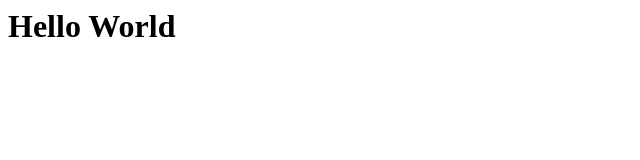
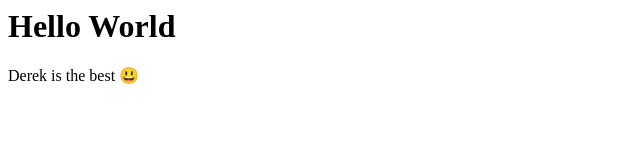
Before and after one commit to maddieposhard/maddieposhard.github.io, a plain HTML site: page index.html in a window 1280 px wide. Shown: the whole page, without its empty margins (0-640 px from the left). Drawn offline with Linux system fonts and the light colour scheme.

Commit message:
2nd commit

```diff
--- a/index.html
+++ b/index.html
@@ -1 +1,2 @@
 <h1>Hello World</h1>
+<p>Derek is the best 😃</p>
```
